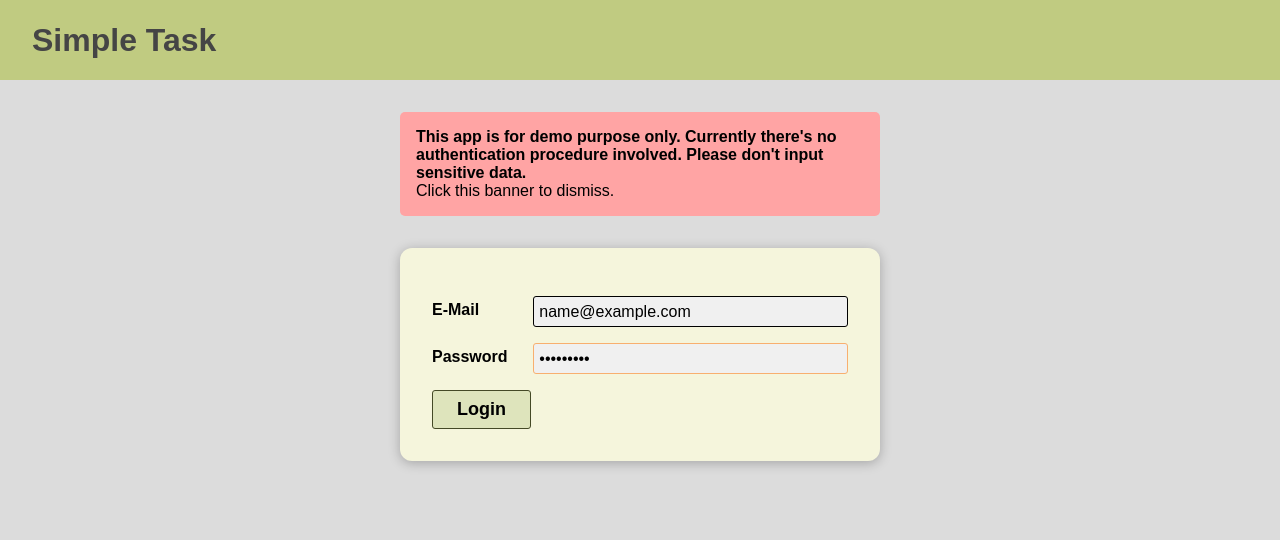
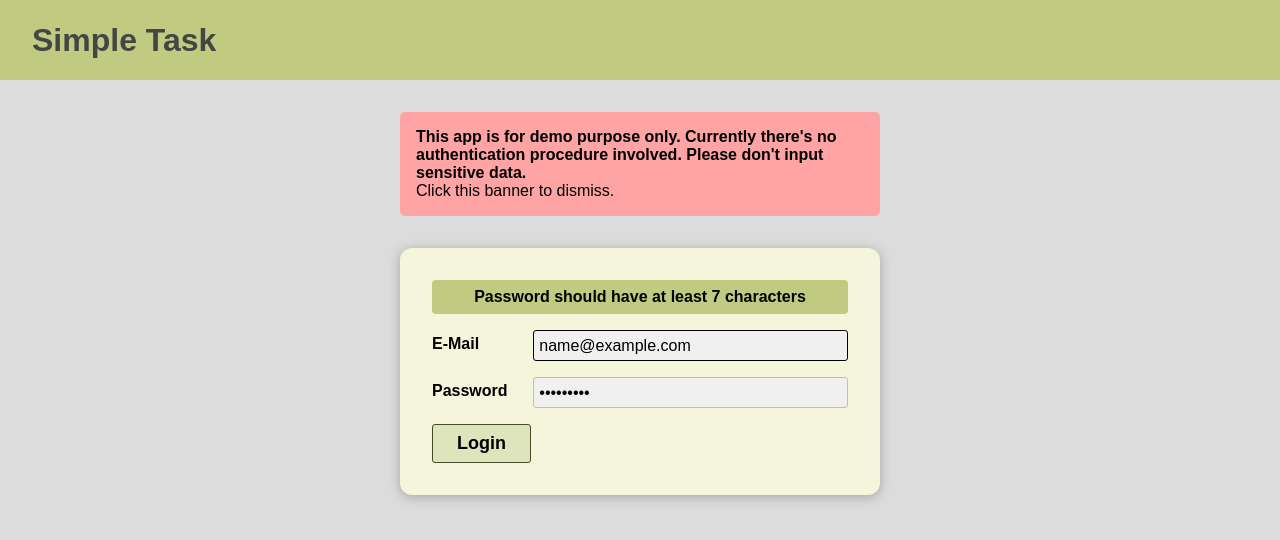
Before and after one commit to roger-mengqiu-chen/SimpleTasks, a React (Create React App) app in the folder client/: page / in a window 1280 px wide. Both pictures are taken after typing "name@example.com", "Sample123" into the empty fields and a click on the button "Login". Shown: the top 540 px of the page. Built offline with nearby package versions, Linux system fonts and the light colour scheme.

Commit message:
update login to show error hint

```diff
--- a/client/src/Components/Login/LoginForm.js
+++ b/client/src/Components/Login/LoginForm.js
@@ -33,6 +33,7 @@ const passwordReducer = (state, action) => {
 
 const LoginForm = (props) => {
   const [formIsValid, setFormIsValid] = useState(false);
+  const [error, setError] = useState(null);
 
   const [emailState, dispatchEmail] = useReducer(emailReducer, {
     value: "",
@@ -86,13 +87,16 @@ const LoginForm = (props) => {
       authCtx.onLogin(emailState.value, passwordState.value);
     } else if (!emailIsValid) {
       emailRef.current.focus();
+      setError("Email should have @")
     } else {
       passwordRef.current.focus();
+      setError("Password should have at least 7 characters")
     }
   };
 
   return (
     <Card className={classes.login}>
+      {error && <div className={classes.error}>{error}</div>}
       <form onSubmit={submitHandler}>
         <Input
           id="email"
--- a/client/src/Components/Login/LoginForm.module.css
+++ b/client/src/Components/Login/LoginForm.module.css
@@ -46,6 +46,14 @@
   text-align: center;
 }
 
+.error {
+  font-weight: bold;
+  background-color: #c0cb81;
+  padding: 8px;
+  text-align: center;
+  border-radius: 4px;
+}
+
 @media (min-width: 768px) {
   .control {
     align-items: center;
```
